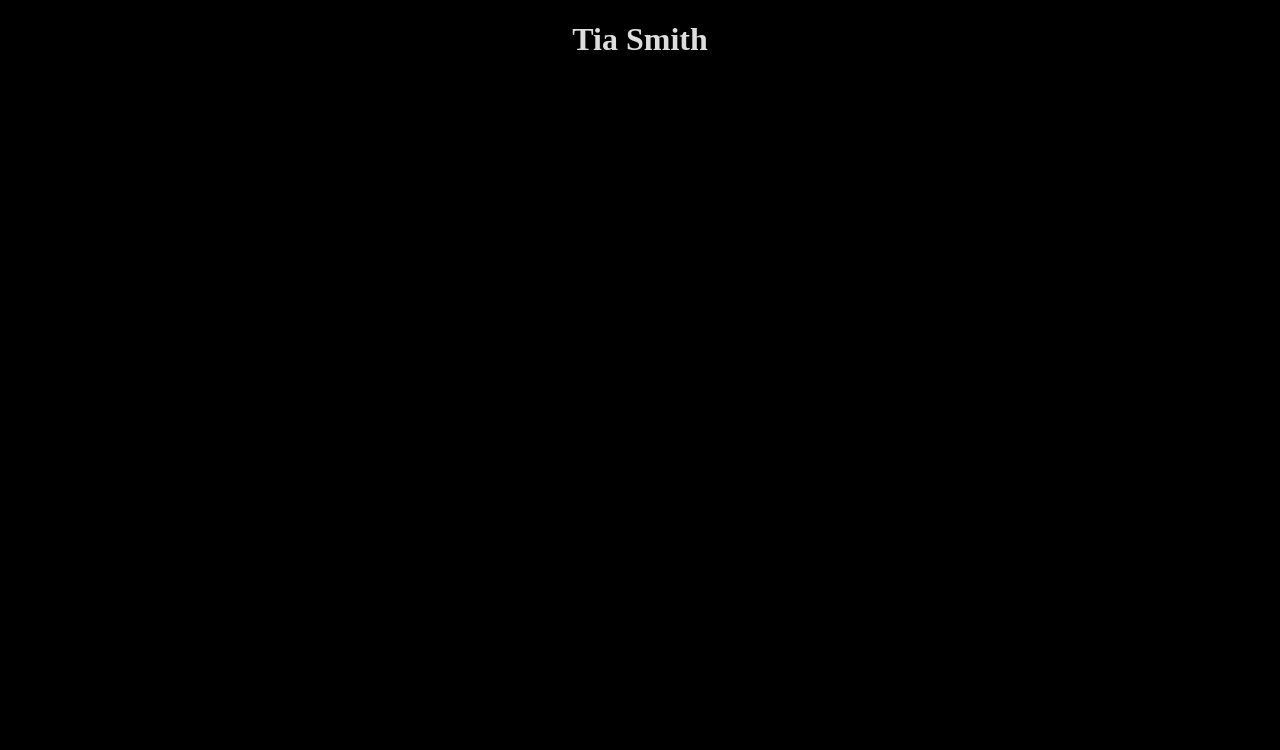
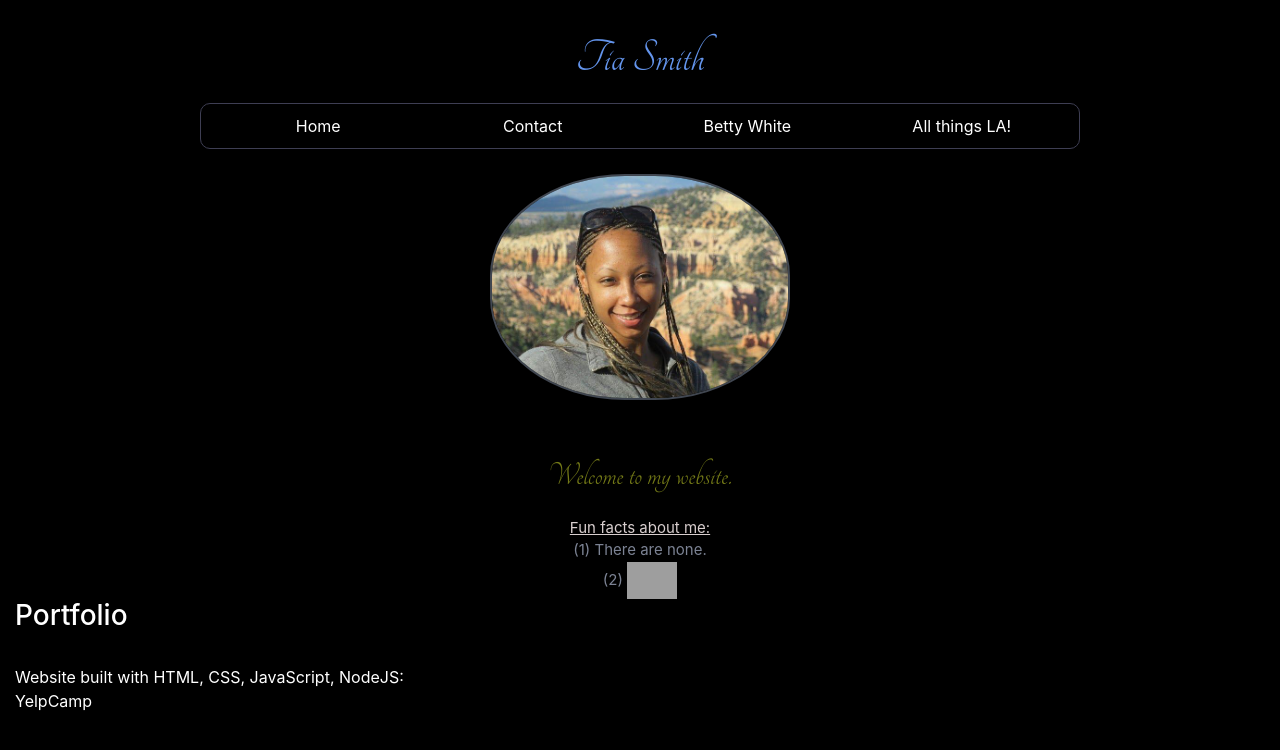
Before and after one commit to tiasmith8/tiajsmith, a plain HTML site: page index.html in a window 1280 px wide. Drawn offline with nearby package versions, Linux system fonts and the light colour scheme; grey boxes are pictures that could not be loaded.

Commit message:
Updated website

```diff
--- a/index.html
+++ b/index.html
@@ -1,21 +1,125 @@
 <!DOCTYPE html>
 <html>
     <head>
-        <title>tiajsmith</title>
+        <title>tia.j.smith</title>
+        <!-- Bootstrap css and js -->
+        <link rel="stylesheet" href="https://stackpath.bootstrapcdn.com/bootstrap/4.1.3/css/bootstrap.min.css" integrity="sha384-MCw98/SFnGE8fJT3GXwEOngsV7Zt27NXFoaoApmYm81iuXoPkFOJwJ8ERdknLPMO" crossorigin="anonymous">
+        <script src="https://stackpath.bootstrapcdn.com/bootstrap/4.1.3/js/bootstrap.min.js" integrity="sha384-ChfqqxuZUCnJSK3+MXmPNIyE6ZbWh2IMqE241rYiqJxyMiZ6OW/JmZQ5stwEULTy" crossorigin="anonymous"></script>
+        <!-- Google Fonts -->
+        <link rel="stylesheet"
+          href="https://fonts.googleapis.com/css?family=Tangerine">
         <style>
             body {
                 background-color: black;
-                color: #ddd;
+                color: rgb(39, 36, 36);
             }
 
             h1 {
                 text-align: center;
+                color:cornflowerblue;
+                font-family: 'Tangerine', serif;
+                font-size: 48px;
+                margin-top: 30px;
+                /* text-shadow: 1px 1px 1px rgb(85, 100, 128); */
             }
+
+            #bodyDiv {
+                color: rgb(116, 122, 23);
+                padding: 50px 220px 0px 220px;
+                font-family: 'Tangerine', serif;
+                font-size: 34px;
+                text-align: center;
+                /* text-align: center; */
+            }
+
+
+            .headshot-img {
+                width: 300px;
+                border-radius: 45%;
+                border: 2px;
+                border-color: rgb(64, 70, 80);
+                border-style: solid;
+            }
+
+            #headshotDiv{
+                text-align: center;
+            }
+
+            .menuItems {
+                text-align: center;
+                padding: 10px;
+                border: 1px;
+                border-color: rgb(62, 62, 83);
+                border-style: solid;
+                margin-bottom: 25px;
+                margin-top: 15px;
+                border-radius: 10px;
+            }
+            .menuContainer{
+                margin-left: 200px;
+                margin-right: 200px;
+
+                /* border: 3px;
+                border-color: rgb(18, 94, 11);
+                border-style: solid; */
+            }
+
+            <!--Menu Items-->
+            a:link { color: rgb(187, 181, 181); }
+            a {color:white;}
+            a:hover { color: rgb(18, 94, 11); }
+
+            .bodyText{
+                color: rgb(124, 131, 148);
+                font-family:unset;
+                text-align: center;
+                font-size: 15px;
+            }
+            #emoji{
+                width: 50px;
+            }
+            .portfolio{
+                color: white;
+            }
+
         </style>
     </head>
 
     <body>
-        <h1>Tia Smith</h1>
+
+        <!-- Main page container-->
+        <div class="container-fluid">
+                <!-- Header -->
+                <div><h1>Tia Smith</h1></div>
+                <!-- Menu -->
+                <div class="menuContainer">
+                    <div class="row menuItems">
+                        <div class="col-md-3"><a href="http://www.tiajsmith.com/">Home</a></div>
+                        <div class="col-md-3"><a href="#">Contact</a></div>
+                        <div class="col-md-3"><a href="https://codepen.io/tiasmith8/full/bOqMoy" target="_blank">Betty White</a></div>
+                        <div class="col-md-3"><a href="http://www.allthingsla.com" target="_blank">All things LA!</a></div>
+                </div>
+                </div>
+
+                <div id="headshotDiv"><img class="img-responsive headshot-img" src="imgs\TS_utah.jpeg" alt="headshot-image"></div>
+                <div id="bodyDiv"><p>Welcome to my website.<br>
+
+                </div>
+                <div class="bodyText"><span style="text-decoration: underline; color: rgb(216, 206, 206)">Fun facts about me:</span><br>
+                        (1) There are none.<br>
+                        (2) <img src="https://www.seekpng.com/png/detail/31-319595_sad-face-emoji-download-heart-emoji-black-red.png" id="emoji">
+                        <!-- (2) <img src="https://www.nicepng.com/png/detail/11-119592_this-free-icons-png-design-of-sad-face.png" id="emoji"> -->
+                </div>
+
+                <div class="portfolio">
+                    <h3>Portfolio</h3><br>
+                    Website built with HTML, CSS, JavaScript, NodeJS:<br>
+                    <a href="https://limitless-depths-30933.herokuapp.com/">YelpCamp</a>
+                </div>
+
+
+
+        </div>
 
     </body>
 </html>
```
Also changed, not shown: UML.txt (added), imgs/TS_utah.jpeg (added), 1 other file.
